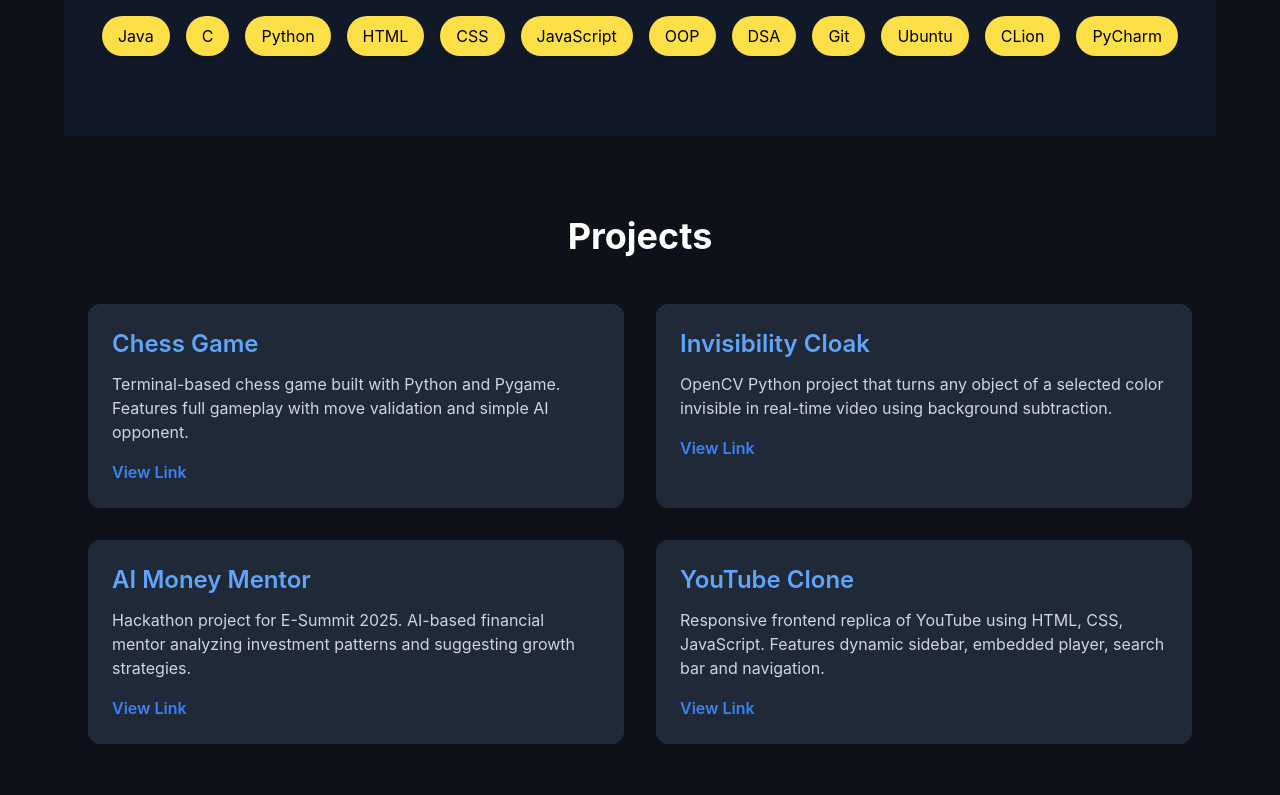
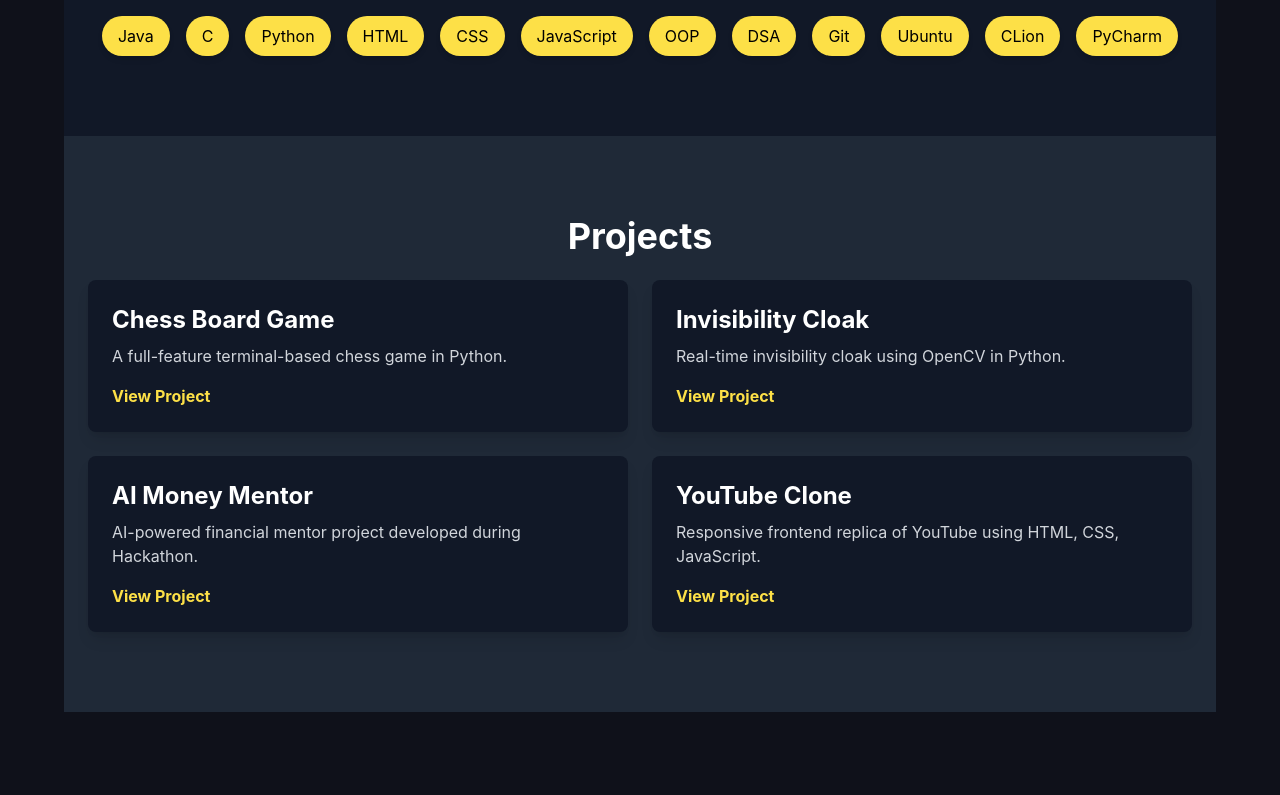
Before and after one commit to GSWAYAM9/portfolio2, a Next.js app: page / in a window 1280 px wide. Shown: the part 860-1655 px from the top of the page. Built offline with nearby package versions, Linux system fonts and the light colour scheme.

Commit message:
Update Projects.js

```diff
--- a/components/Projects.js
+++ b/components/Projects.js
@@ -1,56 +1,39 @@
-import React from "react";
-
 const projects = [
   {
-    title: "Chess Game",
-    description: "Terminal-based chess game built with Python and Pygame. Features full gameplay with move validation and simple AI opponent.",
-    link: "https://www.linkedin.com/posts/swayam-gupta-a62b66329_python-pygame-chess-activity-7378679248351465472-hhMU?utm_source=share&utm_medium=member_desktop&rcm=ACoAAFLuaGoBX0rE4JaWHmv7GHpx_ent1uvn_3I"
+    title: "Chess Board Game",
+    desc: "A full-feature terminal-based chess game in Python.",
+    link: "https://www.linkedin.com/posts/swayam-gupta-a62b66329_python-pygame-chess-activity-7378679248351465472-hhMU"
   },
   {
     title: "Invisibility Cloak",
-    description: "OpenCV Python project that turns any object of a selected color invisible in real-time video using background subtraction.",
-    link: "https://www.linkedin.com/posts/swayam-gupta-a62b66329_opencv-python-computervision-activity-7378371359208407041-0xW4?utm_source=share&utm_medium=member_desktop&rcm=ACoAAFLuaGoBX0rE4JaWHmv7GHpx_ent1uvn_3I"
+    desc: "Real-time invisibility cloak using OpenCV in Python.",
+    link: "https://www.linkedin.com/posts/swayam-gupta-a62b66329_opencv-python-computervision-activity-7378371359208407041-0xW4"
   },
   {
     title: "AI Money Mentor",
-    description: "Hackathon project for E-Summit 2025. AI-based financial mentor analyzing investment patterns and suggesting growth strategies.",
-    link: "https://www.linkedin.com/posts/swayam-gupta-a62b66329_hackathon-esummit2025-teamwork-activity-7366673134105616384-eju4?utm_source=share&utm_medium=member_desktop&rcm=ACoAAFLuaGoBX0rE4JaWHmv7GHpx_ent1uvn_3I"
+    desc: "AI-powered financial mentor project developed during Hackathon.",
+    link: "https://www.linkedin.com/posts/swayam-gupta-a62b66329_hackathon-esummit2025-teamwork-activity-7366673134105616384-eju4"
   },
   {
     title: "YouTube Clone",
-    description: "Responsive frontend replica of YouTube using HTML, CSS, JavaScript. Features dynamic sidebar, embedded player, search bar and navigation.",
-    link: "https://www.linkedin.com/posts/swayam-gupta-a62b66329_webdevelopment-frontend-html-activity-7354221359700369408-T0np?utm_source=share&utm_medium=member_desktop&rcm=ACoAAFLuaGoBX0rE4JaWHmv7GHpx_ent1uvn_3I"
-  },
+    desc: "Responsive frontend replica of YouTube using HTML, CSS, JavaScript.",
+    link: "https://www.linkedin.com/posts/swayam-gupta-a62b66329_webdevelopment-frontend-html-activity-7354221359700369408-T0np"
+  }
 ];
 
-const Projects = () => {
-  return (
-    <section id="projects" className="py-20 px-6 max-w-6xl mx-auto">
-      <h2 className="text-4xl font-bold mb-12 text-center text-white" data-aos="fade-up">
-        Projects
-      </h2>
-      <div className="grid md:grid-cols-2 gap-8">
+const Projects = () => (
+  <section id="projects" className="py-20 px-6 max-w-6xl mx-auto bg-gray-800 text-white" data-aos="fade-up">
+    <h2 className="text-4xl font-bold mb-6 text-center">Projects</h2>
+    <div className="grid md:grid-cols-2 gap-6">
       {projects.map((project, idx) => (
-          <div
-            key={idx}
-            className="bg-gray-800 p-6 rounded-xl shadow-lg hover:scale-105 transition duration-300"
-            data-aos="fade-up"
-          >
-            <h3 className="text-2xl font-semibold mb-3 text-blue-400">{project.title}</h3>
-            <p className="text-gray-300 mb-4">{project.description}</p>
-            <a
-              href={project.link}
-              target="_blank"
-              rel="noopener noreferrer"
-              className="text-blue-500 font-semibold hover:underline"
-            >
-              View Link
-            </a>
+        <div key={idx} className="p-6 bg-gray-900 rounded-lg shadow-lg hover:scale-105 transition-transform">
+          <h3 className="text-2xl font-bold mb-2">{project.title}</h3>
+          <p className="text-gray-300 mb-4">{project.desc}</p>
+          <a href={project.link} target="_blank" rel="noreferrer" className="text-yellow-300 font-bold hover:underline">View Project</a>
         </div>
       ))}
     </div>
   </section>
 );
-};
 
 export default Projects;
```
Lines whose indentation alone changed are shown as unchanged.
